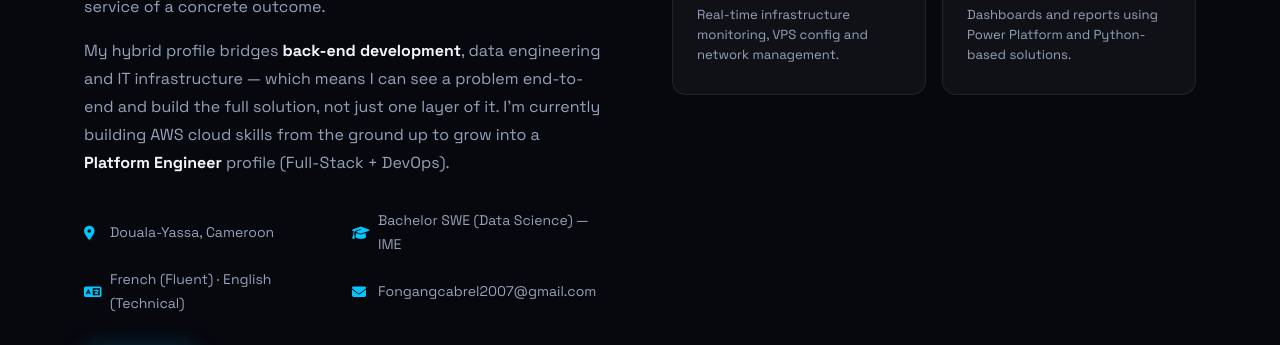
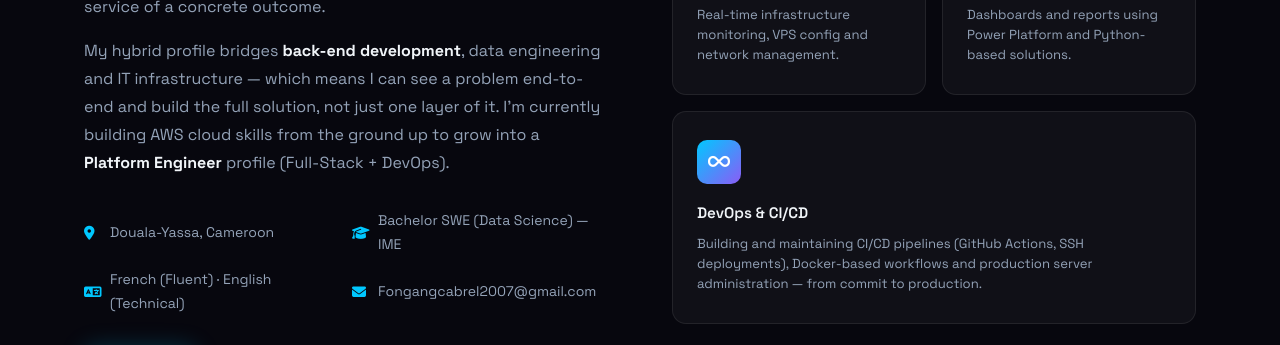
Before and after one commit to Fongangcabrel/Fongang-cabrel, a plain HTML site: page index.html in a window 1280 px wide. Shown: the part 1413-1758 px from the top of the page. Drawn offline with nearby package versions, Linux system fonts and the light colour scheme; animation ran at ten frames a second.

Commit message:
feat: add DevOps & CI/CD card to the About / Who I Am section
New full-width 5th card covering CI/CD pipelines, Docker workflows and
production server administration, in EN + FR.

Co-Authored-By: Claude Sonnet 5 <noreply@anthropic.com>

```diff
--- a/css/style.css
+++ b/css/style.css
@@ -626,6 +626,7 @@ button {
     border-radius: var(--radius);
     transition: var(--transition);
 }
+.acard-full { grid-column: 1 / -1; }
 .acard:hover {
     border-color: var(--border-h);
     background: rgba(0,200,255,0.04);
--- a/index.html
+++ b/index.html
@@ -221,6 +221,11 @@
                     <div class="acard-icon"><i class="fas fa-chart-bar"></i></div>
                     <h3 data-i18n="about.card4_title">Data Visualization</h3>
                     <p data-i18n="about.card4_desc">Dashboards and reports using Power Platform and Python-based solutions.</p>
+                </div>
+                <div class="acard acard-full">
+                    <div class="acard-icon"><i class="fas fa-infinity"></i></div>
+                    <h3 data-i18n="about.card5_title">DevOps & CI/CD</h3>
+                    <p data-i18n="about.card5_desc">Building and maintaining CI/CD pipelines (GitHub Actions, SSH deployments), Docker-based workflows and production server administration — from commit to production.</p>
                 </div>
             </div>
         </div>
--- a/js/translations.js
+++ b/js/translations.js
@@ -55,7 +55,9 @@ window.T = {
       card3_title: 'Infra Monitoring',
       card3_desc:  'Real-time infrastructure monitoring, VPS config and network management.',
       card4_title: 'Data Visualization',
-      card4_desc:  'Dashboards and reports using Power Platform and Python-based solutions.'
+      card4_desc:  'Dashboards and reports using Power Platform and Python-based solutions.',
+      card5_title: 'DevOps & CI/CD',
+      card5_desc:  'Building and maintaining CI/CD pipelines (GitHub Actions, SSH deployments), Docker-based workflows and production server administration — from commit to production.'
     },
 
     skills: {
@@ -309,7 +311,9 @@ window.T = {
       card3_title: 'Monitoring Infra',
       card3_desc:  'Surveillance d\'infrastructure en temps réel, config VPS et gestion réseau.',
       card4_title: 'Visualisation Data',
-      card4_desc:  'Tableaux de bord et rapports avec Power Platform et solutions Python.'
+      card4_desc:  'Tableaux de bord et rapports avec Power Platform et solutions Python.',
+      card5_title: 'DevOps & CI/CD',
+      card5_desc:  'Mise en place et maintenance de pipelines CI/CD (GitHub Actions, déploiements SSH), workflows Docker et administration de serveurs de production — du commit à la production.'
     },
 
     skills: {
```
